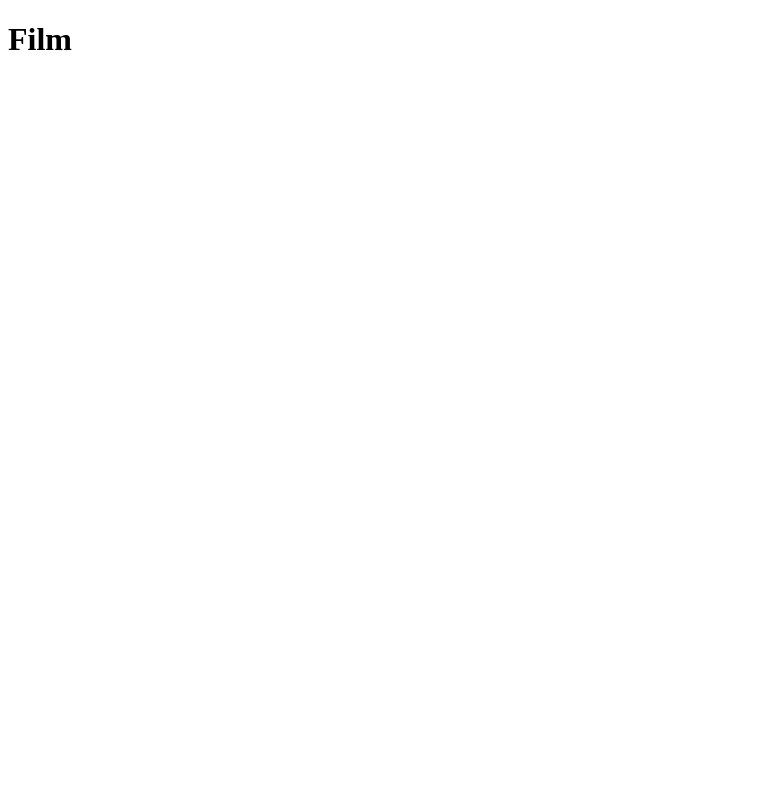
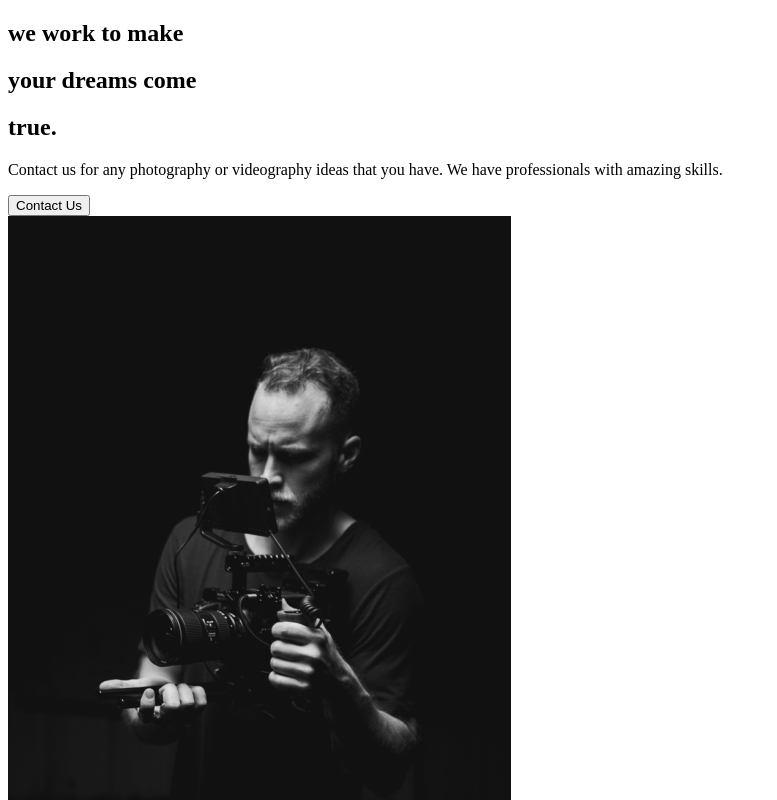
Before and after one commit to tbutler01/the-creative-react-course-capture, a React (Create React App) app: page / in a window 1280 px wide. Shown: the top 800 px of the page, without its empty margins (0-777 px from the left). Built offline with nearby package versions, Linux system fonts and the light colour scheme.

Commit message:
2. About Section

```diff
--- a/src/App.js
+++ b/src/App.js
@@ -1,7 +1,10 @@
+//Import Pages
+import AboutUs from './pages/AboutUs';
+
 function App() {
   return (
     <div className="App">
-      <h1>Film</h1>
+      <AboutUs />
     </div>
   );
 }
--- /dev/null
+++ b/src/components/AboutSection.js
@@ -0,0 +1,28 @@
+import home1 from '../img/home1.png';
+
+const AboutSection = () => {
+    return (
+        <div>
+            <div className="description">
+                <div className="title">
+                    <div className="hide">
+                        <h2>we work to make</h2>
+                    </div>
+                    <div className="hide">
+                        <h2>your <span>dreams</span> come</h2>
+                    </div>
+                    <div className="hide">
+                        <h2>true.</h2>
+                    </div>
+                </div>
+                <p>Contact us for any photography or videography ideas that you have. We have professionals with amazing skills.</p>
+                <button>Contact Us</button>
+                <div className="image">
+                    <img src={home1} alt="guy with a camera"/>
+                </div>
+            </div>
+        </div>
+    );
+}
+
+export default AboutSection;
--- /dev/null
+++ b/src/pages/AboutUs.js
@@ -0,0 +1,7 @@
+import AboutSection from '../components/AboutSection';
+
+const AboutUs = () => {
+    return <AboutSection />;
+}
+
+export default AboutUs;
```
Also changed, not shown: 1 other file (tests, documents, lock files or other folders).
